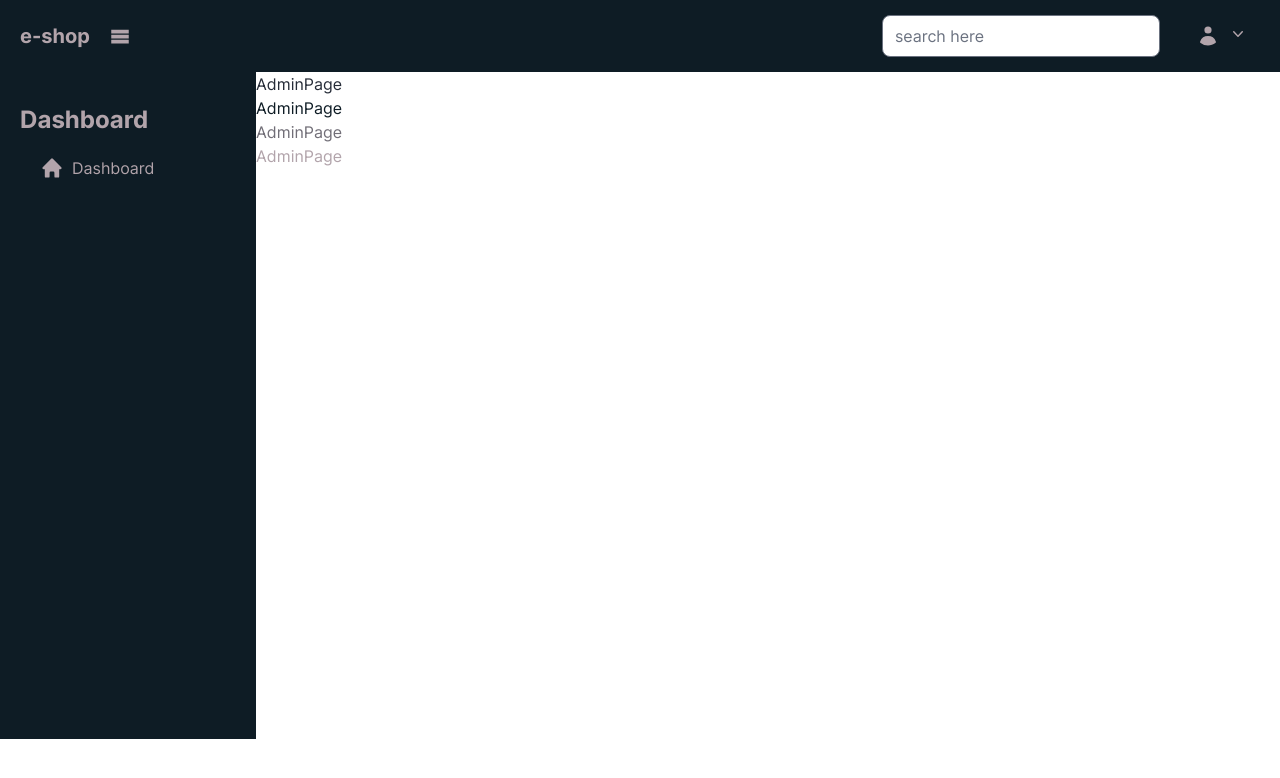
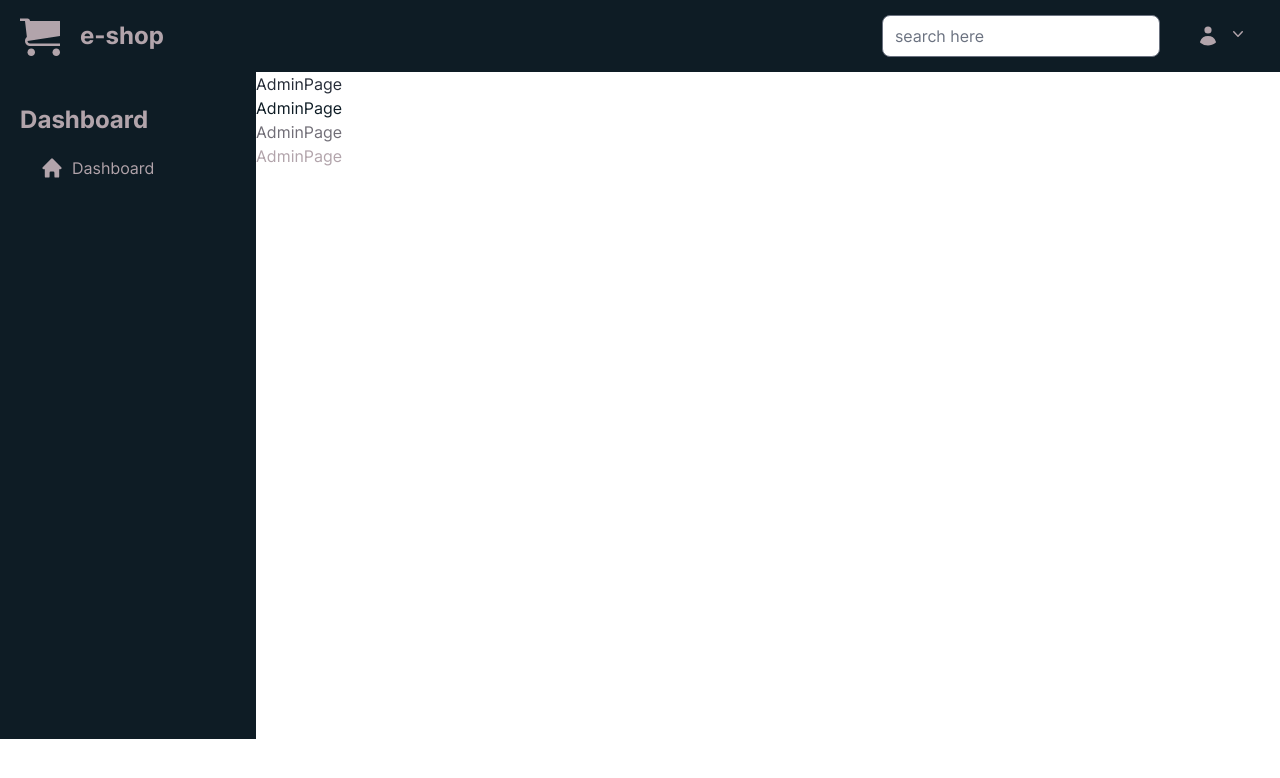
Before and after one commit to BadreddineZatout/e-shop, a Next.js app in the folder frontend/: page /admin in a window 1280 px wide. Shown: the top 778 px of the page. Built offline with nearby package versions, Linux system fonts and the light colour scheme.

Commit message:
chore: change logo

```diff
--- a/frontend/src/components/admin/layout/Header.tsx
+++ b/frontend/src/components/admin/layout/Header.tsx
@@ -1,5 +1,5 @@
 import * as React from 'react';
-import { ImMenu } from 'react-icons/im';
+import { ImCart } from 'react-icons/im';
 
 import DropMenu from '@/components/admin/layout/DropMenu';
 import UnstyledLink from '@/components/links/UnstyledLink';
@@ -8,12 +8,13 @@ export default function Header() {
   return (
     <header className='sticky top-0 z-50 bg-dark py-2 text-light'>
       <div className='flex h-14 items-center justify-between px-5'>
-        <div className='flex items-center gap-x-5 text-xl font-bold'>
-          <UnstyledLink href='/' className='hover:text-secondary'>
-            <h1 className='text-xl'>e-shop</h1>
-          </UnstyledLink>
-          <ImMenu className='cursor-pointer hover:text-secondary' />
-        </div>
+        <UnstyledLink
+          href='/'
+          className='flex items-center gap-x-5 text-xl font-bold hover:text-secondary'
+        >
+          <ImCart className='h-10 w-10' />
+          <h1 className='text-2xl'>e-shop</h1>
+        </UnstyledLink>
         <nav className='flex items-center gap-x-5'>
           <input className='rounded-lg' type='text' placeholder='search here' />
           <DropMenu />
```
